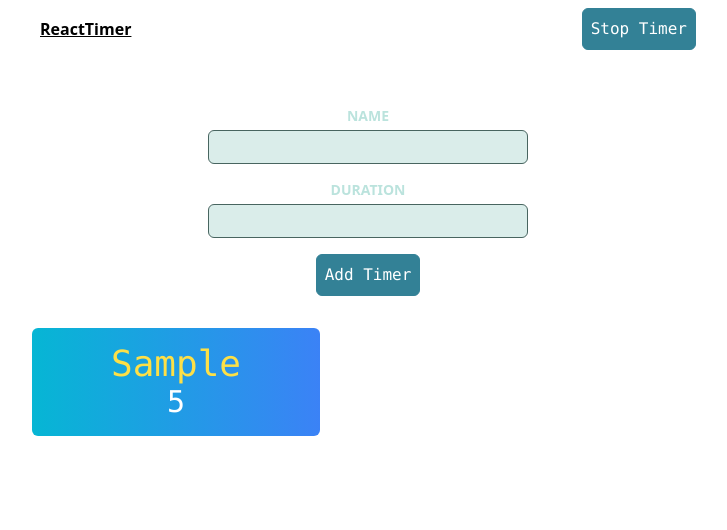
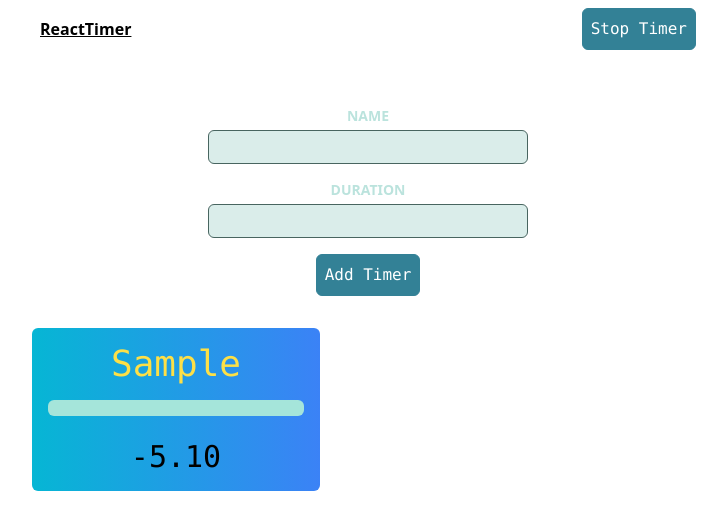
Before and after one commit to codecamp-prem/React-Coding-Interview, a React (Vite) app: page / in a window 1280 px wide. Both pictures are taken after typing "Sample", "5" into the empty fields and a click on the button "Add Timer". Shown: the top 530 px of the page, without its empty margins (272-999 px from the left). Built offline with nearby package versions, Linux system fonts and the light colour scheme.

Commit message:
useEffect with typescript

```diff
--- a/src/AdvancedState/Timer.tsx
+++ b/src/AdvancedState/Timer.tsx
@@ -1,11 +1,25 @@
+import { useEffect, useState } from "react";
 import Container from "../DynamicInput/Container";
+import "./progressBar.css";
 import { Timer as TimerProps } from "./store/timers-context";
+const Timer = ({ name, duration }: TimerProps) => {
+  const [remainingTime, SetRemaninigTime] = useState(duration * 100);
+  useEffect(() => {
+    setInterval(function () {
+      SetRemaninigTime((prevTime) => prevTime - 50);
+    }, 50);
+  }, []);
 
-const Timer = ({ name, duration }: TimerProps) => {
+  const formattedRemainingTime = (remainingTime / 1000).toFixed(2);
   return (
     <Container as="article">
       <h2 className="text-4xl text-center m-0">{name}</h2>
-      <p className="text-center text-3xl text-white">{duration}</p>
+      <p>
+        <progress max={duration * 1000} value={remainingTime} />
+      </p>
+      <p className="text-center text-3xl text-black">
+        {formattedRemainingTime}
+      </p>
     </Container>
   );
 };
--- /dev/null
+++ b/src/AdvancedState/progressBar.css
@@ -0,0 +1,16 @@
+progress {
+  width: 100%;
+  height: 1rem;
+  border-radius: 6px;
+  margin: 1rem 0;
+}
+
+progress::-webkit-progress-bar {
+  background: #a5e5da;
+  border-radius: 6px;
+}
+
+progress::-webkit-progress-value {
+  background: #4562f3;
+  border-radius: 6px;
+}
```
